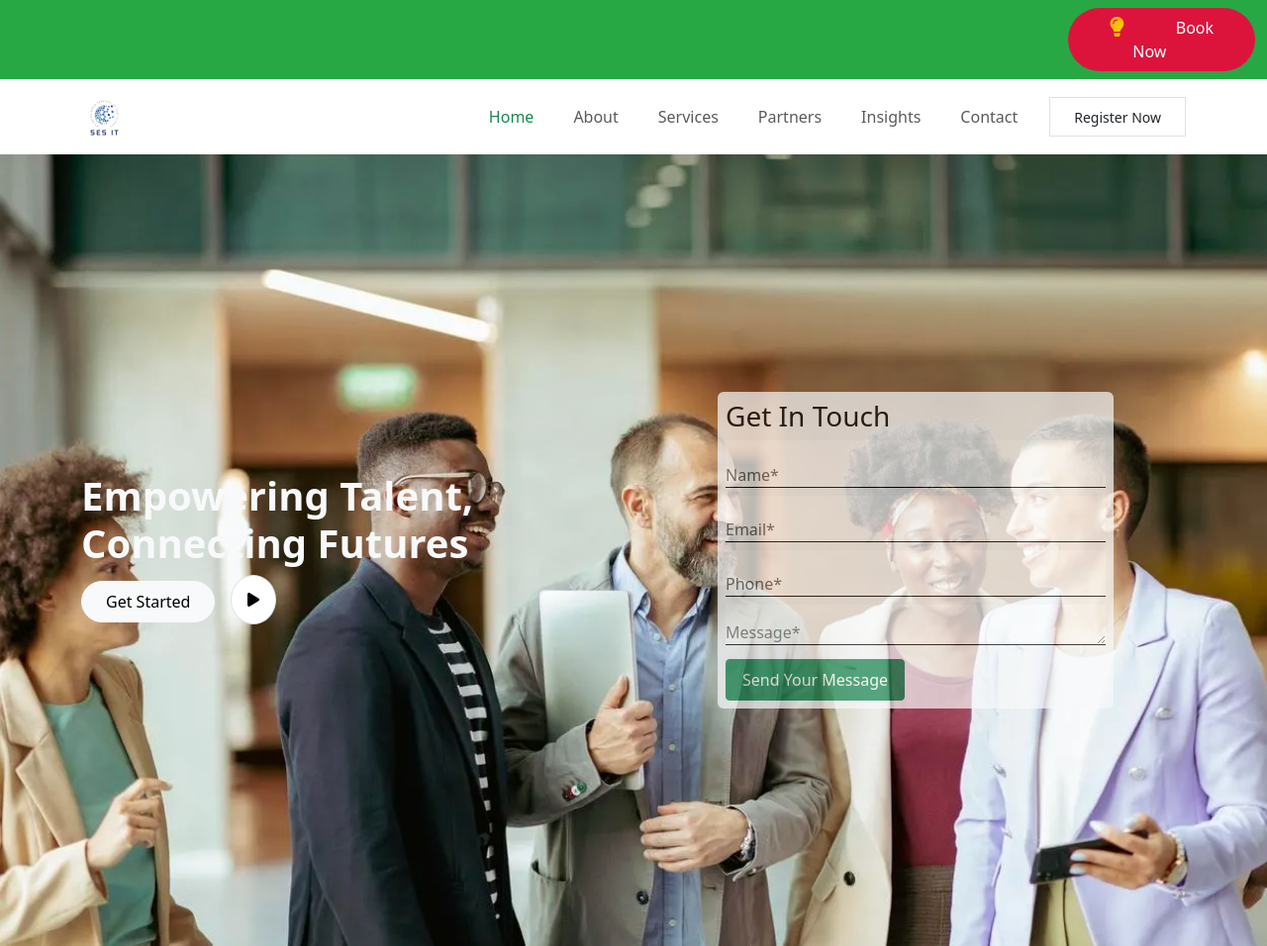
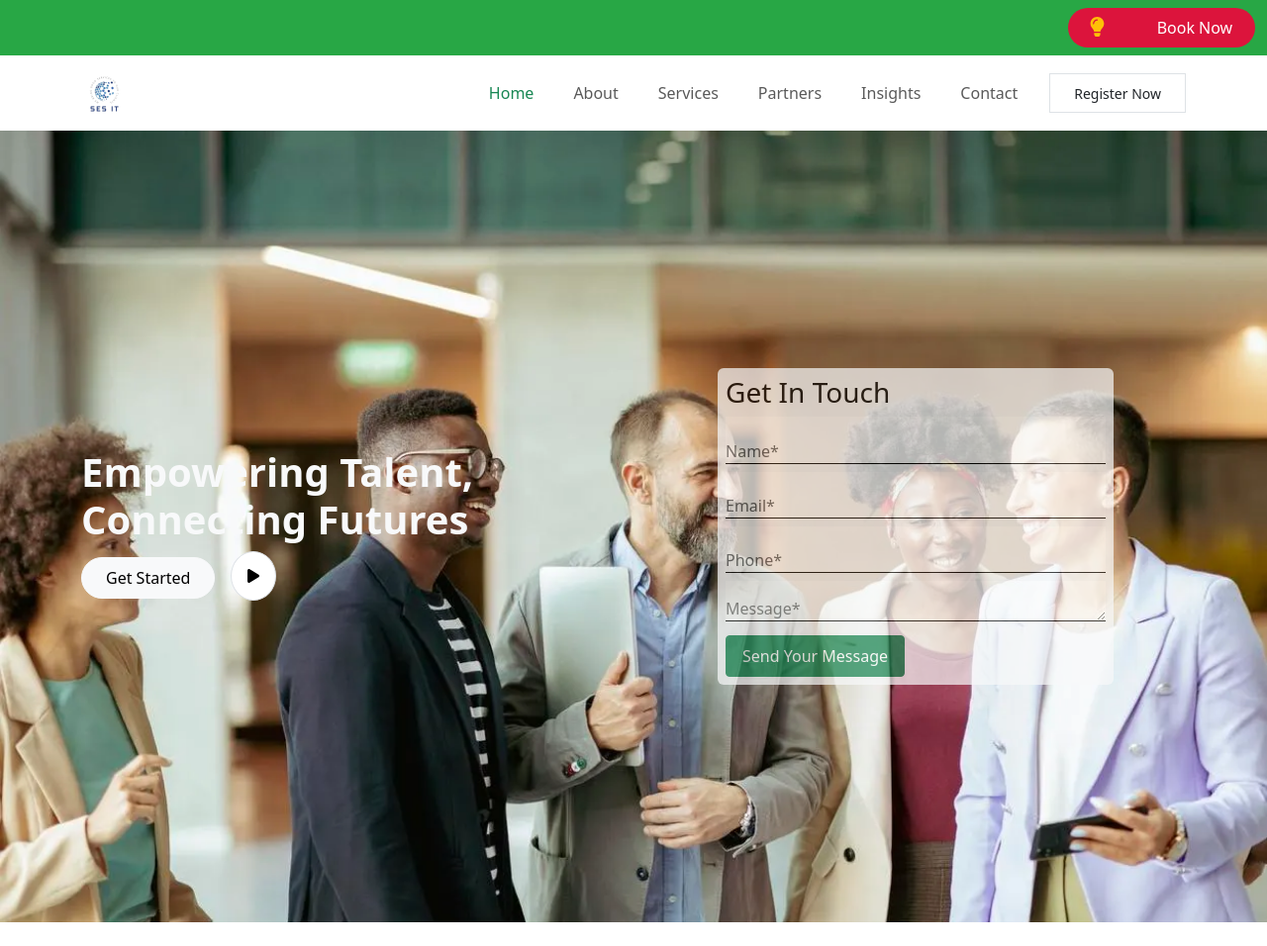
Before and after one commit to raushangrkg123/E-comm, a plain HTML site: page index.html in a window 1280 px wide. Shown: the top 956 px of the page at 99% size. Drawn offline with nearby package versions, Linux system fonts and the light colour scheme.

Commit message:
Update index.html

```diff
--- a/index.html
+++ b/index.html
@@ -32,7 +32,7 @@
       <div class="col-lg-2 d-flex justify-content-center justify-content-md-end  ">
         <button class="btn booknowbutton   rounded-5    ">
           <i class="fas fa-lightbulb blink fs-5 me-5 text-warning"></i>
-          <span class="me-4">Book Now</span>
+          <span class="">Book Now</span>
         </button>
       </div>
     </div>
```
